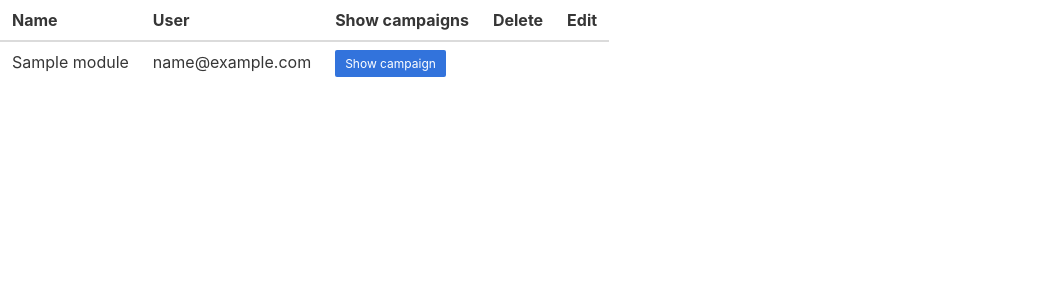
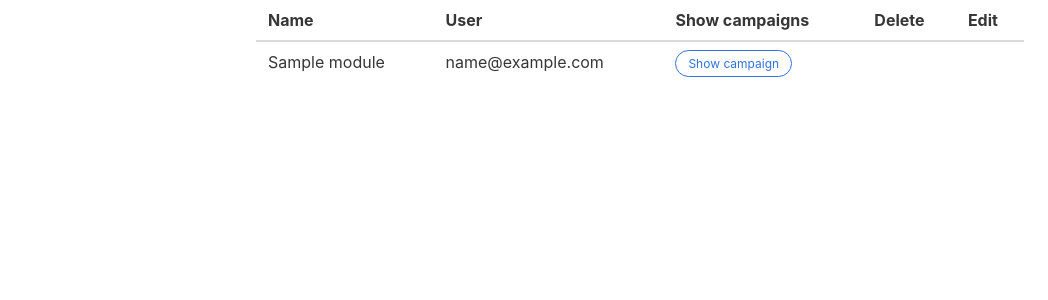
Before and after one commit to alvarogf97/AppEngnineProject, a Flask app: template pvtranslator/templates/index.html in a window 1280 px wide. Shown: the part 52-352 px from the top of the page, without its empty margins (0-1048 px from the left). Run offline with Flask 2, Linux system fonts and the light colour scheme; the template is opened without the code that fills it: most values are stand-ins (such as "Sample title", 1, 10 or a date in 2020); some libraries are stand-ins or nearby versions.

Commit message:
Arreglando la consistencia

```diff
--- a/pvtranslator/templates/index.html
+++ b/pvtranslator/templates/index.html
@@ -12,21 +12,22 @@
     {% block navbar %}
         {% include "navBar.html" %}
     {% endblock navbar %}
-
+    <div style="width: 60%; margin-left: auto; margin-right: auto;" >
     {% if user %}
             <form action="{{ url_for('create_module') }}" method="POST">
                 <div class="field">
                     <label class="label">Module Name</label>
                     <div class="control">
                         <input name="name" type="text" >
-                    <input class="button is-link is-small" type="submit" value="Create module"/>
+                        <input class="button is-link is-small is-rounded is-outlined" type="submit" value="Create module"/>
                     </div>
                 </div>
             </form>
     {% endif %}
 
     {% block table %}
-    <table class="table is-hoverable is-striped">
+
+        <table class="table is-hoverable is-striped is-fullwidth" style="text-align: center;">
             <thead>
                 <tr>
                     <th>Name</th>
@@ -41,22 +42,24 @@
                 <tr>
                     <td>{{module.name}}</td>
                     <td>{{module.user.email}}</td>
-                <td><button class="button is-small is-link" type="button" onclick="window.location.href='{{ url_for('index_campaigns', module_key=module.key().name()) }}'">Show campaign</button></td>
+                    <td><button class="button is-small is-link is-rounded is-outlined" type="button" onclick="window.location.href='{{ url_for('index_campaigns', module_key=module.key().name()) }}'">Show campaign</button></td>
                     {% if module.has_permits(user) %}
                         <td>
                             <form action="{{ url_for('delete_module') }}" method="POST">
                                 <input type="hidden" name="module_key" value={{ module.key().name() }}>
-                            <input class="button is-small is-danger" type="submit" value="Delete"/>
+                                <input class="button is-small is-danger is-rounded is-outlined" type="submit" value="Delete"/>
                             </form>
                         </td>
-                    <td><button class="button is-small is-warning" type="button" onclick="window.location.href='{{ url_for('edit_module', module_key=module.key().name()) }}'">Edit</button>
+                        <td><button class="button is-small is-warning is-rounded is-outlined" type="button" onclick="window.location.href='{{ url_for('edit_module', module_key=module.key().name()) }}'">Edit</button>
                     {% endif %}
                 </tr>
             {% endfor %}
         </table>
+
     {% endblock table %}
     {% if errors %}
         <p>{{ errors }}</p>
     {% endif %}
+    </div>
 </body>
 </html>
```
Lines whose indentation alone changed are shown as unchanged.
